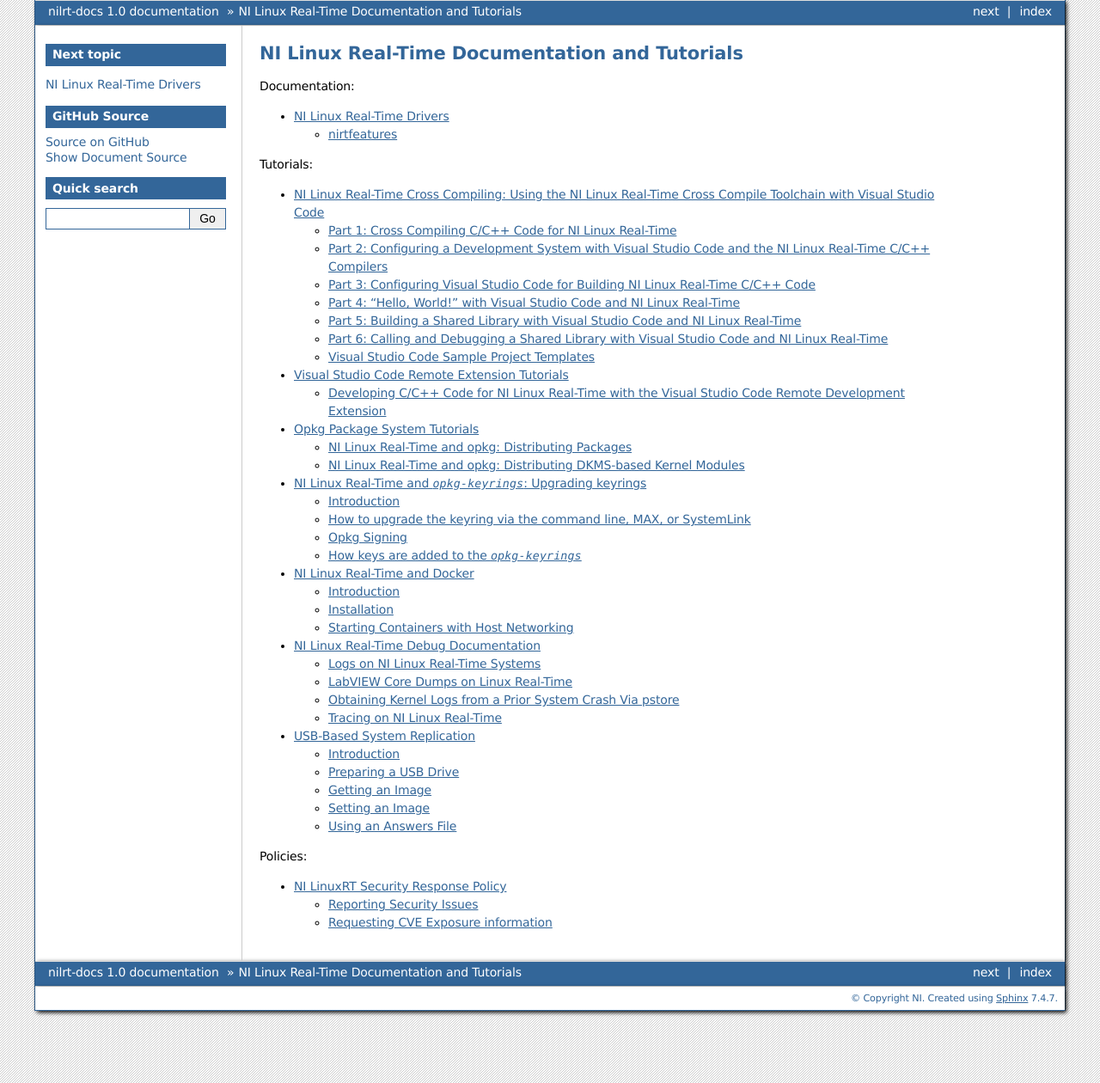
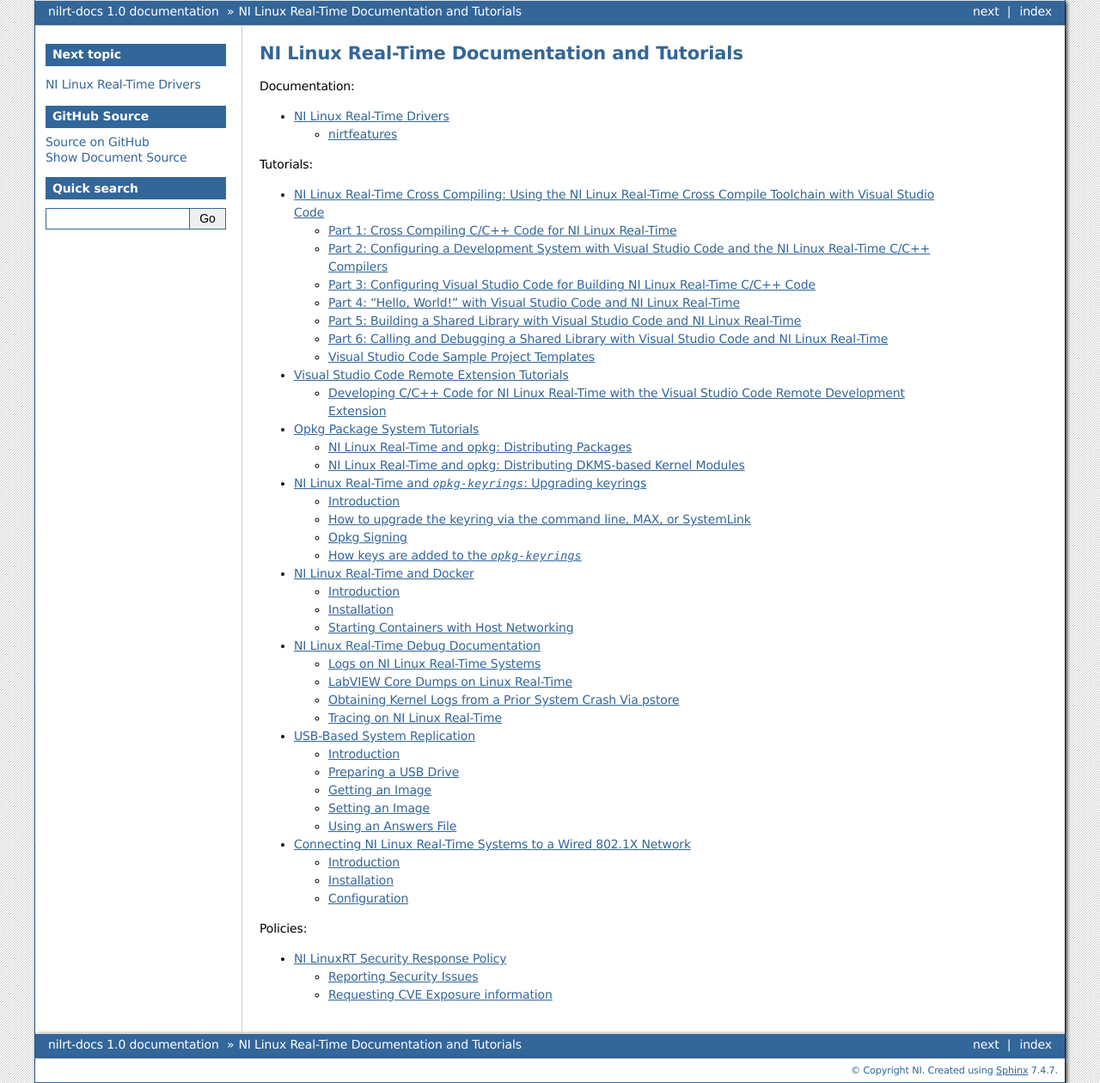
Before and after one commit to ni/nilrt-docs, a Sphinx documentation site: the page built from docs/source/index.rst, in a window 1280 px wide. Shown: the whole page at 86% size. Built offline with Sphinx 7.4.7, drawn with Linux system fonts in a browser that asks for light colours; some of the changed lines change nothing that is shown.

Commit message:
add tutorial for connecting to wired 802.1X networks
Signed-off-by: Alex Hearn <alex.hearn@ni.com>

```diff
--- /dev/null
+++ b/docs/source/eapol/eapol.rst
@@ -0,0 +1,72 @@
+===============================================================
+Connecting NI Linux Real-Time Systems to a Wired 802.1X Network
+===============================================================
+
+.. contents:: Table of Contents
+   :depth: 2
+   :local:
+
+Introduction
+============
+
+Networks protected by `IEEE 802.1X`_ require that devices authenticate before
+connecting to the network.
+NI Linux Real-Time uses `wpa-supplicant`_ to provide credentials to the network.
+wpa-supplicant supports numerous EAP methods.
+This document provides instructions on how to connect NI Linux Real-Time systems
+to a wired 802.1X network.
+
+.. _IEEE 802.1X: https://en.wikipedia.org/wiki/IEEE_802.1X
+.. _wpa-supplicant: https://w1.fi/wpa_supplicant/
+
+Installation
+============
+
+Support for connecting to wired 802.1X networks is available on the NI Linux RT System
+Image starting with version 11.2 (build 25.5.0).
+No additional packages need to be installed.
+
+Configuration
+=============
+
+Determine the name of the network interface that will be connected to the wired 802.1X
+network, e.g. ``eth1``.
+You can see a list of network interfaces and their names by running ``ifconfig``.
+
+Write a wpa-supplicant configuration file with settings appropriate for the network.
+Refer to the `wpa-supplicant README`_ for information about the configuration file.
+
+.. _wpa-supplicant README: https://w1.fi/cgit/hostap/plain/wpa_supplicant/README
+
+Example:
+
+.. code-block:: text
+
+    ap_scan=0
+    network={
+    	key_mgmt=IEEE8021X
+    	identity="user"
+    	password="password"
+    	eap=MD5
+    }
+
+You can run the supplicant directly in order to test the configuration file with the
+following command:
+
+.. code:: bash
+
+    wpa_supplicant -c ${path_to_configuration_file} -D wired -i ${interface}
+
+To update the NI Linux Real-Time system's network configuration to use
+the configuration file, store the file at the following location:
+
+.. code-block:: text
+
+    /etc/natinst/share/wpa_supplicant.wired.${interface}.conf
+
+The system will automatically connect to the network on boot.
+To connect immediately, either reboot the system or run the following command:
+
+.. code:: bash
+
+    /etc/init.d/networking restart
--- a/docs/source/index.rst
+++ b/docs/source/index.rst
@@ -20,6 +20,7 @@
    docker/docker
    troubleshooting/troubleshooting_index
    system_replication/system_replication
+   eapol/eapol
 
 .. toctree::
     :maxdepth: 2
```
